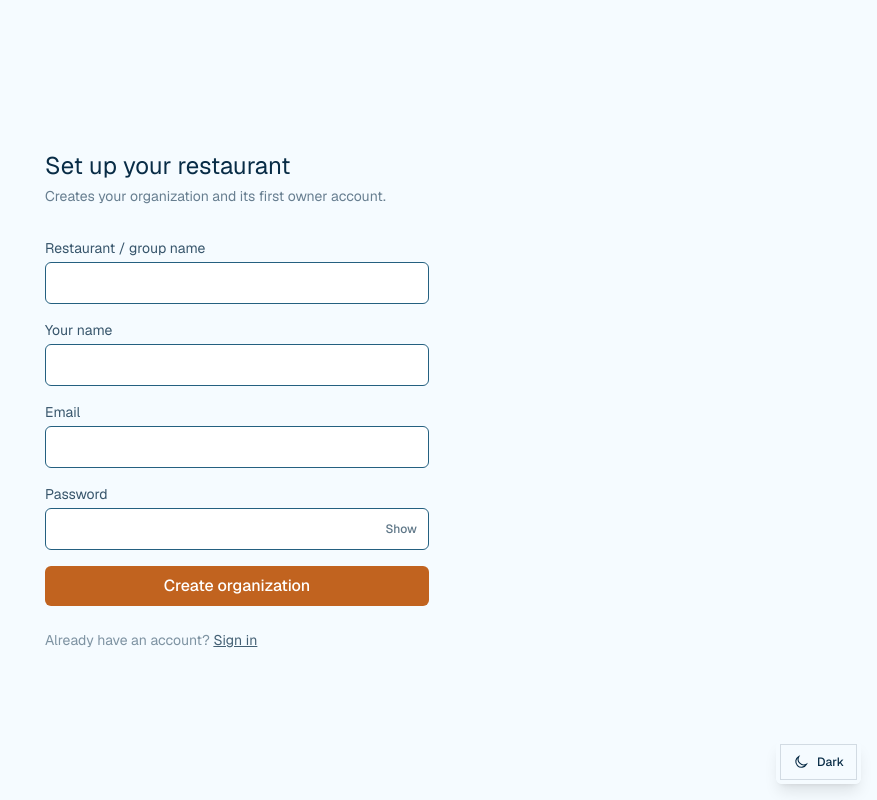
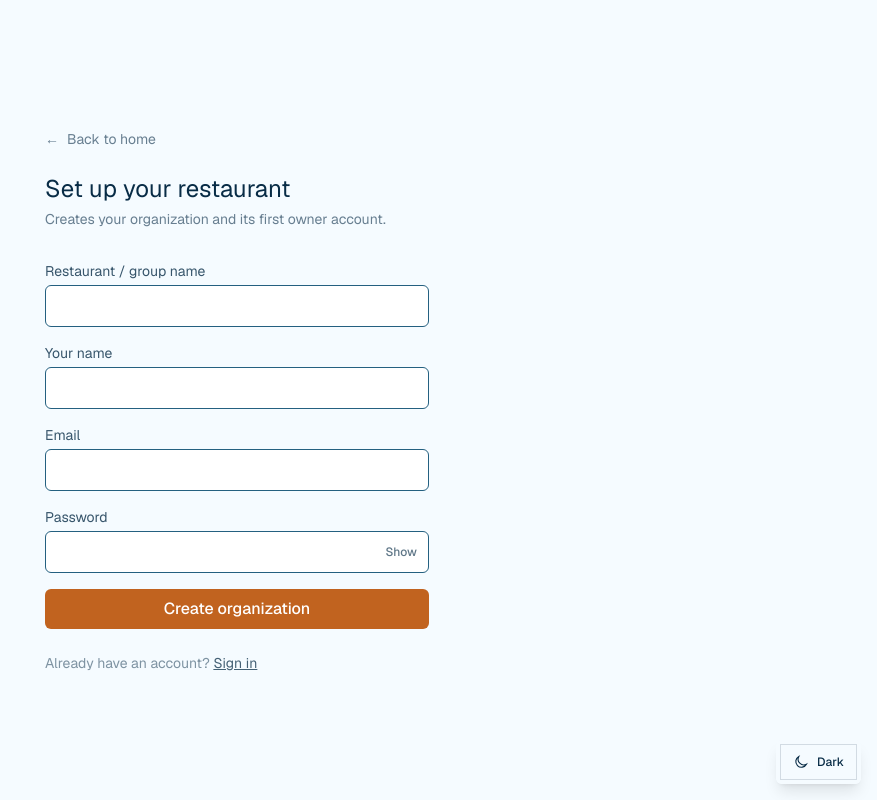
Before and after one commit to jmaranga2000/restaurant, a Next.js app: page /register in a window 1280 px wide. Shown: the whole page, without its empty margins (403-1280 px from the left). Built offline with nearby package versions, Linux system fonts and the light colour scheme; no server answers.

Commit message:
add restaurant seed

```diff
--- a/src/app/(auth)/login/page.tsx
+++ b/src/app/(auth)/login/page.tsx
@@ -17,6 +17,9 @@ export default function LoginPage({ searchParams }: { searchParams?: { error?: s
   return (
     <main className="flex min-h-screen items-center justify-center bg-paper px-4 text-ink transition-colors duration-300 dark:bg-ink dark:text-paper">
       <div className="w-full max-w-sm">
+        <Link href="/" className="mb-6 inline-flex items-center gap-2 text-sm text-ink/60 transition-colors hover:text-ink dark:text-paper/60 dark:hover:text-paper">
+          <span aria-hidden="true">←</span> Back to home
+        </Link>
         <h1 className="mb-1 font-display text-2xl">Restaurant OS</h1>
         <p className="mb-8 text-sm text-ink/60 dark:text-paper/60">Sign in to your organization</p>
         {searchParams?.error ? <p role="alert" className="mb-4 rounded border border-status-cancelled/50 bg-status-cancelled/10 px-3 py-2 text-sm">{searchParams.error}</p> : null}
--- a/src/app/(auth)/register/page.tsx
+++ b/src/app/(auth)/register/page.tsx
@@ -15,6 +15,9 @@ export default function RegisterPage({ searchParams }: { searchParams?: { error?
   return (
     <main className="flex min-h-screen items-center justify-center bg-paper px-4 text-ink transition-colors duration-300 dark:bg-ink dark:text-paper">
       <div className="w-full max-w-sm">
+        <Link href="/" className="mb-6 inline-flex items-center gap-2 text-sm text-ink/60 transition-colors hover:text-ink dark:text-paper/60 dark:hover:text-paper">
+          <span aria-hidden="true">←</span> Back to home
+        </Link>
         <h1 className="mb-1 font-display text-2xl">Set up your restaurant</h1>
         <p className="mb-8 text-sm text-ink/60 dark:text-paper/60">Creates your organization and its first owner account.</p>
         {searchParams?.error ? <p role="alert" className="mb-4 rounded border border-status-cancelled/50 bg-status-cancelled/10 px-3 py-2 text-sm">{searchParams.error}</p> : null}
--- a/src/app/super-admin/login/page.tsx
+++ b/src/app/super-admin/login/page.tsx
@@ -1,4 +1,5 @@
 import { redirect } from "next/navigation";
+import Link from "next/link";
 import { platformLoginAction } from "@/actions/platform.actions";
 import { PasswordField } from "@/components/ui/PasswordField";
 import { AuthSubmitButton } from "@/components/ui/AuthSubmitButton";
@@ -14,6 +15,9 @@ export default function SuperAdminLoginPage({ searchParams }: { searchParams?: {
   return (
     <main className="flex min-h-screen items-center justify-center bg-paper px-4 text-ink transition-colors duration-300 dark:bg-ink dark:text-paper">
       <div className="w-full max-w-sm">
+        <Link href="/" className="mb-6 inline-flex items-center gap-2 text-sm text-ink/60 transition-colors hover:text-ink dark:text-paper/60 dark:hover:text-paper">
+          <span aria-hidden="true">←</span> Back to home
+        </Link>
         <p className="text-status-cancelled text-xs uppercase tracking-wide mb-1">Platform staff only</p>
         <h1 className="mb-8 font-display text-2xl">Super Admin</h1>
         {searchParams?.error ? <p role="alert" className="mb-4 rounded border border-status-cancelled/50 bg-status-cancelled/10 px-3 py-2 text-sm">{searchParams.error}</p> : null}
```
Also changed, not shown: 1 other file (tests, documents, lock files or other folders).
